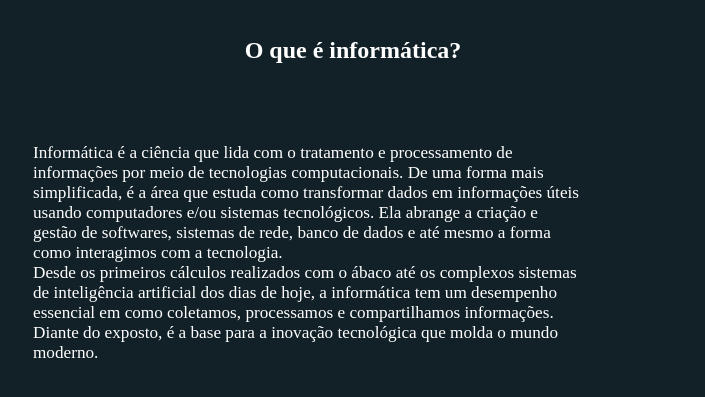
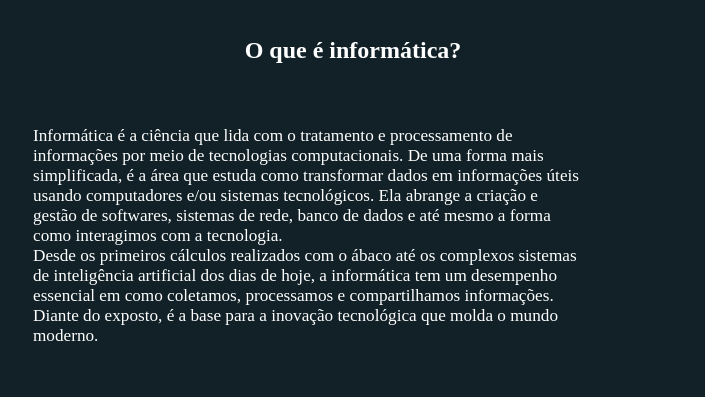
Before and after one commit to isaac242628/Projeto-Web-sobre-a-evolu-o-da-inform-tica, a plain HTML site: page index.html in a window 1280 px wide. Shown: the part 103-500 px from the top of the page, without its empty margins (287-992 px from the left). Drawn offline with Linux system fonts and the light colour scheme.

Commit message:
ageitando o texto

```diff
--- a/index.html
+++ b/index.html
@@ -10,7 +10,7 @@
     <hr style="color: white; font-size: 28.7; width:50%; margin-bottom: 23px;">
     <h2 style="color: white; text-align: center; margin: 23px 0 0 0;">O que é informática?</h2>
     <div style="width: 50%; padding: 62px 108px 120px; text-align: center;">
-        <p style="color: white; text-align: justify; font-size: 17.2px;">Informática é a ciência que lida com o tratamento e processamento de <br> informações por meio de tecnologias computacionais. De uma forma mais <br> simplificada, é a área que estuda como transformar dados em informações úteis <br> usando computadores e/ou sistemas tecnológicos. Ela abrange a criação e <br> gestão de softwares, sistemas de rede, banco de dados e até mesmo a forma <br> como interagimos com a tecnologia. <br>
+        <p style="color: white; text-align: justify; font-size: 17.2px; margin: 0; padding: auto;">Informática é a ciência que lida com o tratamento e processamento de <br> informações por meio de tecnologias computacionais. De uma forma mais <br> simplificada, é a área que estuda como transformar dados em informações úteis <br> usando computadores e/ou sistemas tecnológicos. Ela abrange a criação e <br> gestão de softwares, sistemas de rede, banco de dados e até mesmo a forma <br> como interagimos com a tecnologia. <br>
         Desde os primeiros cálculos realizados com o ábaco até os complexos sistemas <br> de inteligência artificial dos dias de hoje, a informática tem um desempenho <br> essencial em como coletamos, processamos e compartilhamos informações. <br> Diante do exposto, é a base para a inovação tecnológica que molda o mundo <br> moderno.</p>
     </div>
 </body>
```
